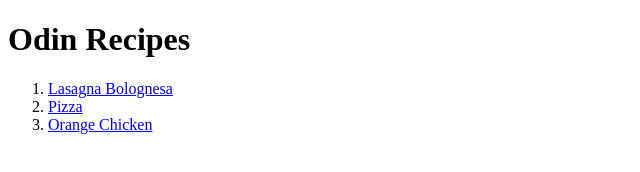
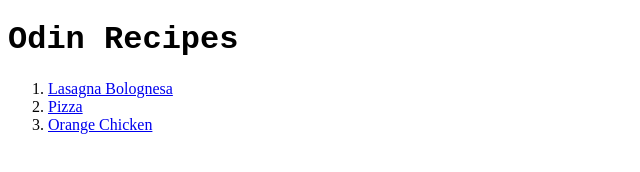
Before and after one commit to RascDotDevvv/odin-recipes, a plain HTML site: page index.html in a window 1280 px wide. Shown: the whole page, without its empty margins (0-640 px from the left). Drawn offline with Linux system fonts and the light colour scheme.

Commit message:
add stylesheet, ref to html and h1 style

```diff
--- a/index.html
+++ b/index.html
@@ -4,13 +4,16 @@
     <meta charset="UTF-8">
     <meta name="viewport" content="width=device-width, initial-scale=1.0">
     <title>Odin Recipes</title>
+    <link rel="stylesheet" type="text/css" href="styles.css">
 </head>
 <body>
-    <h1>Odin Recipes</h1>
-    <ol>
-        <li><a href="./recipes/lasagna.html"> Lasagna Bolognesa</a></li>
-        <li><a href="./recipes/pizza.html"> Pizza</a></li>
-        <li><a href="./recipes/chicken.html">Orange Chicken</a></li>
-    </ol>
+    <div>
+        <h1 class="heading1">Odin Recipes</h1>
+        <ol>
+            <li><a href="./recipes/lasagna.html"> Lasagna Bolognesa</a></li>
+            <li><a href="./recipes/pizza.html"> Pizza</a></li>
+            <li><a href="./recipes/chicken.html">Orange Chicken</a></li>
+        </ol>
+    </div>
 </body>
 </html>
--- /dev/null
+++ b/styles.css
@@ -0,0 +1,5 @@
+h1 {
+    font-family: 'Courier New', Courier, monospace;
+    color: black;
+
+}
```
